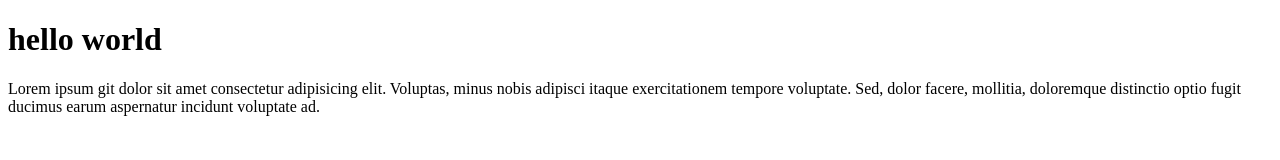
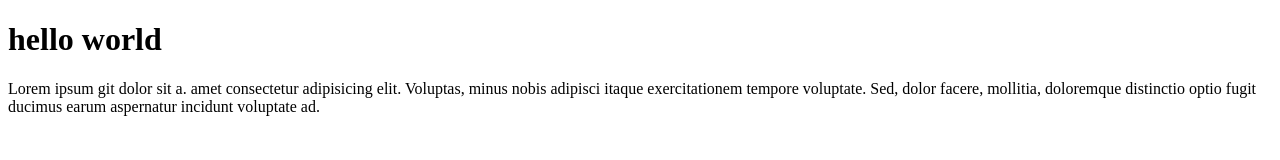
Before and after one commit to rushikesh-kusekar/hello-world.html, a plain HTML site: page hello-world.html in a window 1280 px wide. Drawn offline with Linux system fonts and the light colour scheme.

Commit message:
change in passage

```diff
--- a/hello-world.html
+++ b/hello-world.html
@@ -6,6 +6,6 @@
 </head>
 <body>
     <h1>hello world</h1>
-    <p>Lorem ipsum  git dolor sit amet consectetur adipisicing elit. Voluptas, minus nobis adipisci itaque exercitationem tempore voluptate. Sed, dolor facere, mollitia, doloremque distinctio optio fugit ducimus earum aspernatur incidunt voluptate ad.</p>
+    <p>Lorem ipsum  git dolor sit a. amet consectetur adipisicing elit. Voluptas, minus nobis adipisci itaque exercitationem tempore voluptate. Sed, dolor facere, mollitia, doloremque distinctio optio fugit ducimus earum aspernatur incidunt voluptate ad.</p>
 </body>
 </html>
```
